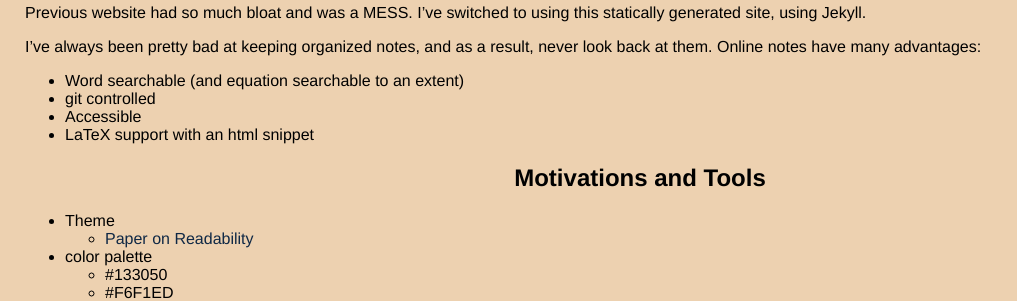
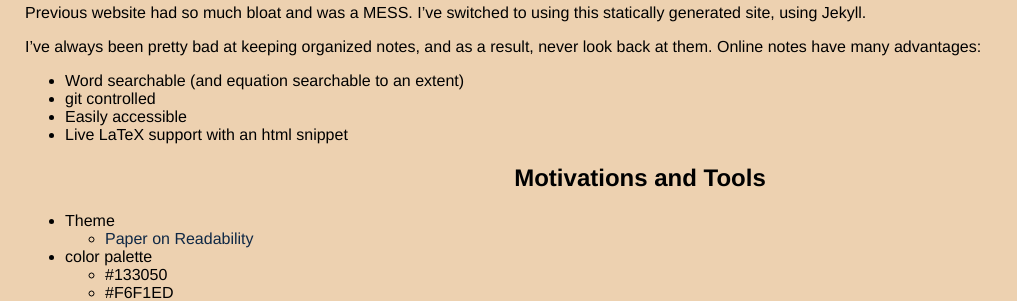
Before and after one commit to thaihangchung7/thaihangchung7.github.io, a Jekyll site: the page built from _notes/webdev.md, in a window 1280 px wide. Shown: the part 175-476 px from the top of the page, without its empty margins (0-1017 px from the left). Built offline with Jekyll 4.4.1, drawn with Linux system fonts in a browser that asks for light colours.

Commit message:
changed a few sentences

```diff
--- a/_notes/webdev.md
+++ b/_notes/webdev.md
@@ -12,8 +12,8 @@ I've always been pretty bad at keeping organized notes, and as a result, never l
 
 - Word searchable (and equation searchable to an extent)
 - git controlled
-- Accessible
-- LaTeX support with an html snippet
+- Easily accessible
+- Live LaTeX support with an html snippet
 
 
 ## Motivations and Tools
```
